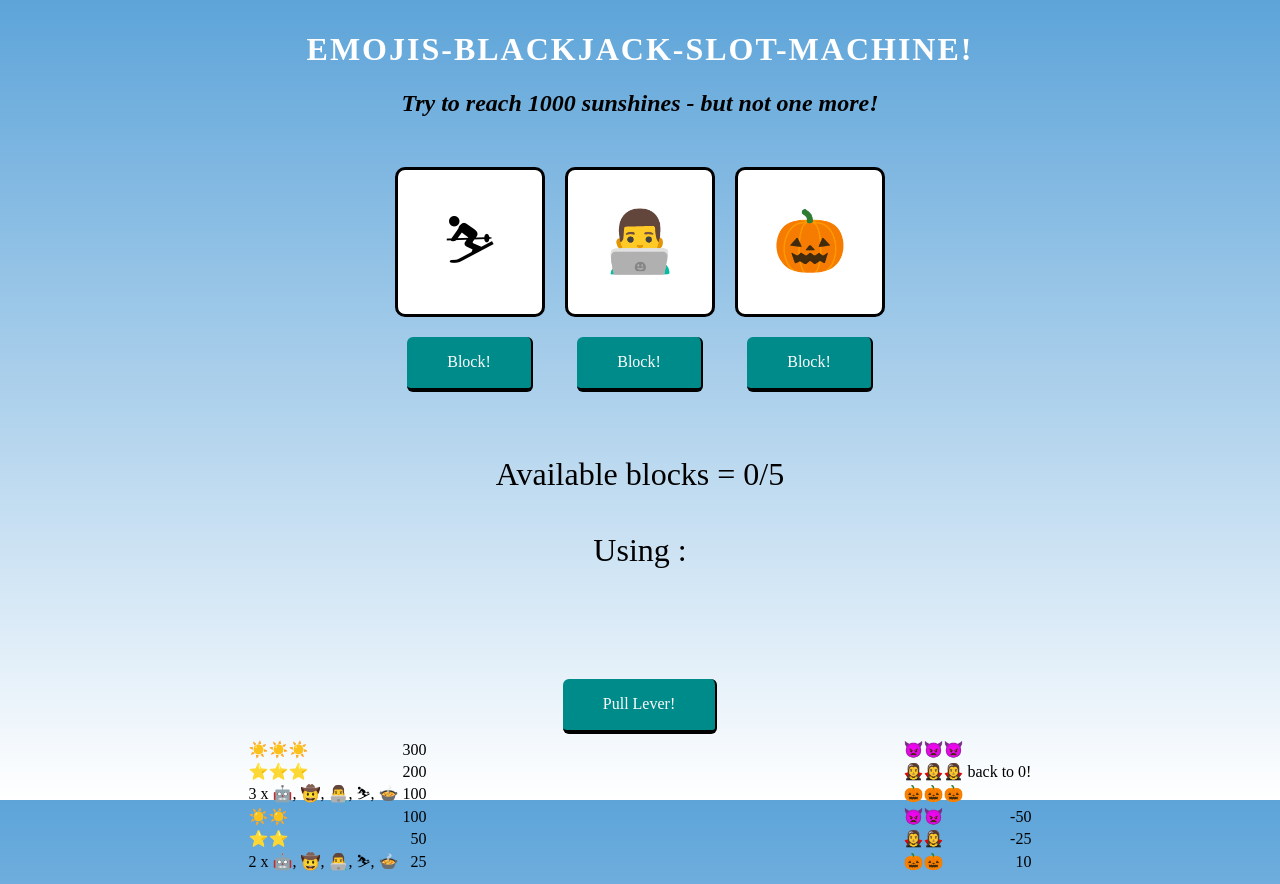
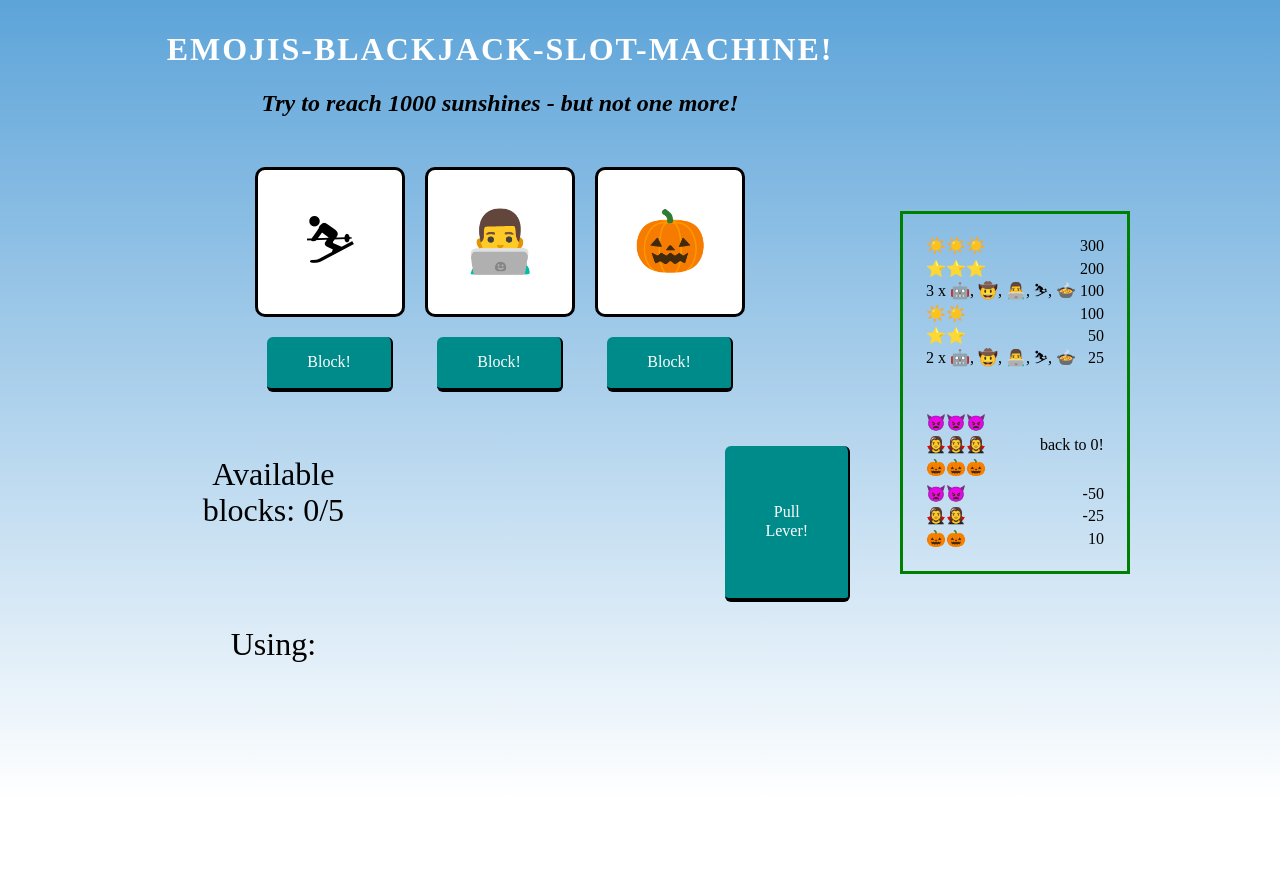
Before and after one commit to jo-1842/Emoji-blackjack-slot-machine, a website built with webpack: page index.html in a window 1280 px wide. After the commit the page ends 800 px from the top, so only its background shows below. Built offline with nearby package versions, Linux system fonts and the light colour scheme; a web font is replaced by a local one.

Commit message:
improve layout and add interactivity

```diff
--- a/index.css
+++ b/index.css
@@ -5,12 +5,33 @@ html {
 
 body {
     padding: 10px;
-    background-image: linear-gradient(#5DA4D9, #FFF);
+    background: linear-gradient(#5DA4D9, #FFF);
+    background-attachment: fixed;
     background-size: cover;
     text-align: center;
+    }
+
+.main-container {
+    display: flex;
+    flex-wrap: wrap;
+    justify-content: center;
+    align-items: center;
 }
 
-#emoji-container, #block-btn-container {
+.table-container{
+    display: flex;
+    flex-direction: column;
+    justify-content: space-around;
+    border: 3px solid green;
+    margin-left: 50px;
+}
+
+table{
+    padding: 20px;
+}
+
+#emoji-container,
+#block-btn-container {
     display: flex;
     justify-content: center;
     text-align: center;
@@ -20,6 +41,44 @@ body {
 #block-btn-container{
     margin: 10px 0 40px 0;
 }
+
+
+.display-container{
+    max-width: 700px;
+    margin: 0 auto;
+    display: grid;
+    grid-template: 170px 170px / 3fr  4fr 1fr;
+    grid-template-areas:
+     "topleft topmiddle topright"
+     "bottomleft bottommiddle bottomright" ;
+}
+
+#display-allowed-blocks {
+    grid-area: topleft;
+}
+
+#display-used-blocks{
+    grid-area: bottomleft;
+}
+
+#display-points{
+    grid-area: topmiddle;
+}
+
+#total-points{
+    grid-area: bottommiddle;
+}
+
+#pull-lvr-wrapper {
+    grid-area: topright;
+
+}
+
+.total-points {
+    grid-column: 1 / 2;
+    grid-row: 1 / 2 ;
+}
+
 
 .single-btn-ctr{
     width: 150px;
@@ -110,11 +169,7 @@ button:not(.unpushable):active {
     font-size: 4rem;
 }
 
-.table-container{
-    display: flex;
-    justify-content: space-around;
 
-}
 
 td:nth-child(1){
     text-align: left;
@@ -128,3 +183,12 @@ td:nth-child(2){
     background-color: red;
     color: yellow;
 }
+
+
+@media all and (max-width: 1200px){
+    .table-container{
+        flex-direction: row;
+        justify-content: space-around;
+        border: 3px solid green;
+    }
+}
--- a/index.html
+++ b/index.html
@@ -5,12 +5,12 @@
         <link href="https://fonts.googleapis.com/css2?family=Baloo&display=swap" rel="stylesheet">
     </head>
     <body>
-
+      <div class="main-container">
+        <div id="game-set">
           <h1>EMOJIS-BLACKJACK-SLOT-MACHINE!</h1>
           <h2><em>Try to reach 1000 sunshines - but not one more!</em></h2>
 
           <div id="emoji-container"></div>
-
           <div id="block-btn-container">
               <div class="single-btn-ctr">
                   <button class="block-btn" id="left-block-btn">Block!</button>
@@ -23,21 +23,19 @@
               </div>
           </div>
 
-        <div class="display" id="display-allowed-blocks">
-        </div>
 
-        <div class="display" id="display-used-blocks">
-        </div>
-
-
-
-        <div class="display" id="display-points">
-        </div>
+          <div class="display-container">
+              <div class="display" id="display-allowed-blocks"></div>
+              <div class="display" id="display-used-blocks"></div>
+              <div class="display" id="display-points"></div>
               <div class="display" id="total-points"></div>
 
-        <div class="buttons-wrapper">
+              <div id="pull-lvr-wrapper" class="buttons-wrapper">
                 <button id="pull-lvr">Pull Lever!</button>
               </div>
+          </div>
+        </div><!--end of game-set-->
+
 
           <div class="table-container">
               <table id="table-left">
@@ -78,6 +76,9 @@
                   <td> 🎃🎃🎃 </td>
                   </tr>
                   <tr>
+                    <td> </td>
+                  </tr>
+                  <tr>
                       <td> 👿👿</td>
                       <td> -50</td>
                     </tr>
@@ -90,8 +91,8 @@
                     <td> 10</td>
                   </tr>
               </table>
-
-
+          </div><!--end of talbe-container-->
+        </div> <!--end of main-container-->
         <script src="index.js"></script>
     </body>
 </html>
--- a/index.js
+++ b/index.js
@@ -4,7 +4,7 @@ const myEmojis = ["👨‍💻", "⛷", "🍲"];
 let blockArray = [];
 let usedJokerArray = [];
 const emojiContainer = document.getElementById("emoji-container")
-
+let sunburn = false;
 
 // buttons
 const alertBtn = document.getElementsByClassName("alert");
@@ -44,12 +44,20 @@ let isRightButtonBlocked = false;
 
 function checkSunshines(){
 if (totalSunshines > 1000) {
-    totalSunshines = 0;
     allowedBlocks = 0;
     displayPointsEl.innerHTML =`Sunburn! You've lost all your sunshines!`;
-    displayTotalPoints();
+    document.body.style.backgroundImage="url('images/bacon.avif')";
+    displayPointsEl.style.color="white";
+    displayTotalPointsEl.style.color="white";
+    displayTotalPointsEl.innerHTML =
+    `You reached <span class="sunshine-num">${totalSunshines}</span> sunshines...`;
+    sunburn = true;
+    console.log(sunburn)
     }else if (totalSunshines === 1000){
-        displayTotalPointsEl.innerHTML =`Congratulations!! You reached exacly <span class="sunshine-num">1000</span> sunshines!`
+        displayTotalPointsEl.innerHTML =`Congratulations!! You reached <span class="sunshine-num">1000</span> sunshines!`
+        document.body.style.backgroundImage="url('images/fireworks.avif')";
+        displayPointsEl.style.color="gold";
+        displayTotalPointsEl.style.color="gold";
     }
 }
 
@@ -60,13 +68,13 @@ function resetScreen(){
 
 function displayPotentialBlocks(){
     displayAllowedBlockEl.innerHTML =
-    `<span>Available blocks = ${allowedBlocks}/5  ${jokersEmojis}</span>`;
+    `<span>Available blocks: ${allowedBlocks}/5  <br> ${jokersEmojis}</span>`;
 }
 
 displayPotentialBlocks()
 
 function displayUsedBlocks(){
-    displayUsedBlocksEl.innerHTML = `Using : ${usedJokerEmojis}`;
+    displayUsedBlocksEl.innerHTML = `Using:  <br> ${usedJokerEmojis}`;
 }
 
 displayUsedBlocks()
@@ -205,7 +213,7 @@ function calculateSunshines(){
 
         } else if  (myEmojis[0] === emojisArray[1]){
             sunshinesNum = 200;
-            document.body.style.backgroundImage="url('images/moon.avif')";
+            document.body.style.backgroundImage="url('images/star.avif')";
             displayPointsEl.style.color="gold";
             displayTotalPointsEl.style.color="gold";
         } else if (myEmojis[0] === emojisArray[2] || (myEmojis[0] === emojisArray[3]) ||
@@ -323,12 +331,20 @@ document.getElementById("pull-lvr").addEventListener("mouseup", function(){
 
  // pull lever!
 document.getElementById("pull-lvr").addEventListener("click", function(){
+    if (sunburn === true){
+        resetScreen();
+        totalSunshines = 0;
+        allowedBlocks = 0;
+        displayTotalPoints();
+        updateAvailableBlocks();
+        sunburn = false;
+    }else {
     let buttonsInBlockedPosition = document.getElementsByClassName("blocked");
       if (allowedBlocks >= blockedButtons) {
             displayPointsEl.innerHTML ="";
             leverPullCount++;
             updateAvailableBlocks()
-            resetScreen()
+            resetScreen();
 
             sunshinesNum = 0;
             generateThreeEmojis()
@@ -339,7 +355,8 @@ document.getElementById("pull-lvr").addEventListener("click", function(){
             }
             checkSunshines()
         }
-     })
+    }
+})
 
 
 
```
Also changed, not shown: images/bacon.avif (added), images/fireworks.avif (added), images/star.avif (added), 1 other file. Lines whose indentation alone changed are shown as unchanged.
